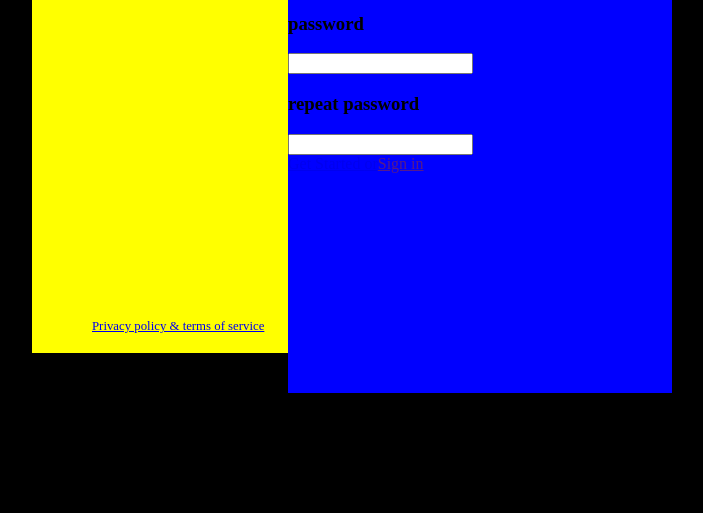
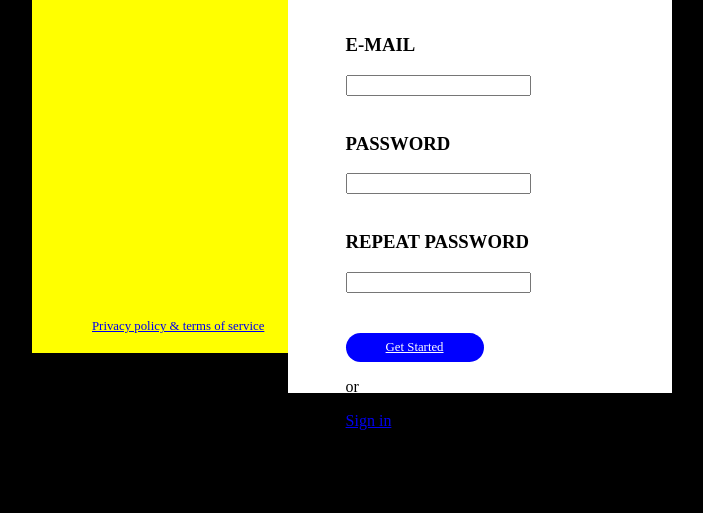
Before and after one commit to DeiVor24/Sign-Up, a website: page index.html in a window 1280 px wide. Shown: the part 287-800 px from the top of the page, without its empty margins (288-991 px from the left). Drawn offline with Linux system fonts and the light colour scheme.

Commit message:
first page

```diff
--- a/css/get.css
+++ b/css/get.css
@@ -1,4 +1,17 @@
-.user : . sign.n {
+.user,
+.email,
+.password,
+.repassword {
     text-transform: uppercase;
 
+
 }
+
+.user,
+.email,
+.password,
+.repassword,
+.text,
+.text2,
+.text3,
+.text4{
--- a/css/main.css
+++ b/css/main.css
@@ -16,3 +16,23 @@
     right:25%;
 
 }
+
+.started {
+    position: relative;
+    top: 15%;
+    left: 15%;
+}
+
+.getst{
+    display: inline-block;
+    margin-top: 40px;
+    background-color: blue;
+    color: white;
+    font-size: 0.8em;
+    padding: 7px;
+    padding-left: 40px;
+    padding-right: 40px;
+    border-radius: 15px;
+
+
+}
--- a/index.html
+++ b/index.html
@@ -18,16 +18,20 @@
             <h1 class="sign">Sign Up</h1>
             <a href="#" class="policy">Privacy policy & terms of service</a>
         </div>
-        <div class="get" style="background-color: blue;">
-            <h3 class="user">username</h3>
-            <input class="text" type="text" name="#" id="#">
-            <h3 class="email">e-mail</h3>
-            <input class="text2" type="text" name="#" id="#">
-            <h3 class="password">password</h3>
-            <input class="text3" type="text" name="#" id="#">
-            <h3 class="repassword">repeat password</h3>
-            <input class="text4" type="text" name="#" id="#"> <br>
-            <a href="#" class="getst">Get Started <span>or</span><span><a href="" class="signin">Sign in</span></a></a>
+        <div class="get" style="background-color: white;">
+            <div class="started">
+                <h3 class="user">username</h3>
+                <input class="text" type="text" name="#" id="#"> <br> <br>
+                <h3 class="email">e-mail</h3>
+                <input class="text2" type="text" name="#" id="#"> <br> <br>
+                <h3 class="password">password</h3>
+                <input class="text3" type="text" name="#" id="#"> <br> <br>
+                <h3 class="repassword">repeat password</h3>
+                <input class="text4" type="text" name="#" id="#"> <br>
+                <a href="#" class="getst">Get Started </a>
+                <p class="or">or</p>
+                <a href="#" class="signin">Sign in</a>
+            </div>
         </div>
     </main>
 </body>
```
